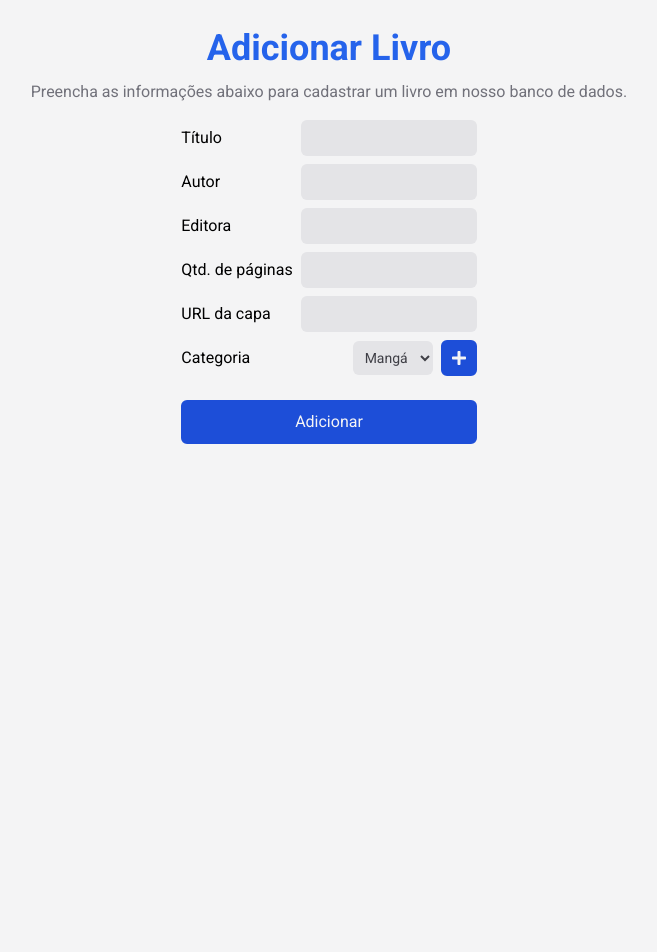
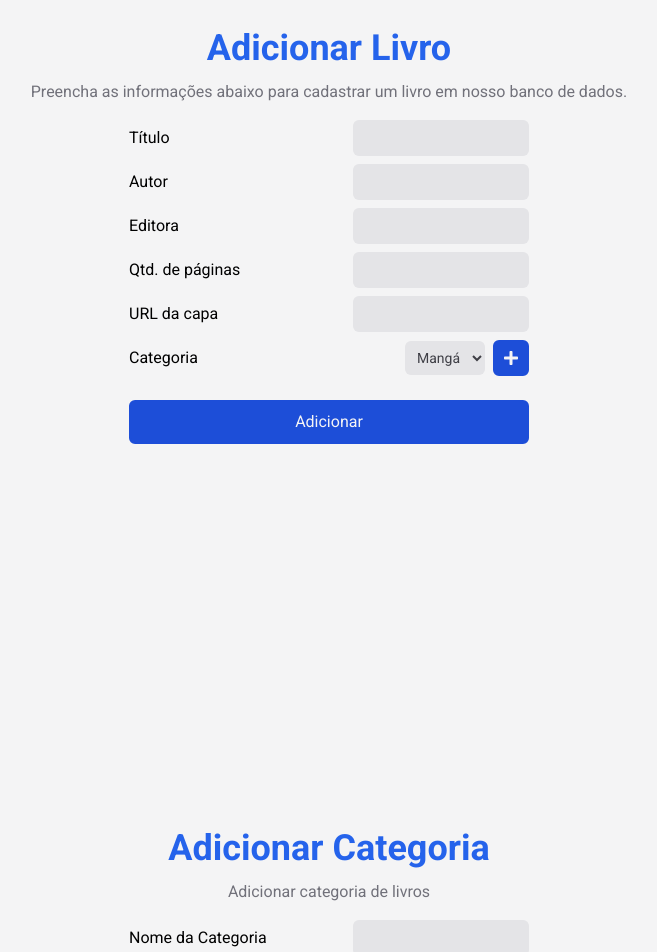
Before and after one commit to joaovictornovais/BookHub, a React (Vite) app: page / in a window 1280 px wide. Shown: the part 800-1752 px from the top of the page, without its empty margins (311-968 px from the left). Before the commit the page ends 1600 px from the top, so only its background shows below. Built offline with nearby package versions, Linux system fonts and the light colour scheme.

Commit message:
reutilização do Form e pagina para adicionar categoria

```diff
--- a/src/App.jsx
+++ b/src/App.jsx
@@ -1,6 +1,7 @@
 import React, { useEffect, useState } from "react";
 import SearchBook from "./pages/SearchBook";
 import AddBook from "./pages/AddBook";
+import AddCategory from "./pages/AddCategory";
 
 const App = () => {
   const [search, setSearch] = useState("");
@@ -46,6 +47,7 @@ const App = () => {
     <>
       <SearchBook books={filteredBooks} search={search} setSearch={setSearch} />
       <AddBook />
+      <AddCategory />
     </>
   );
 };
--- /dev/null
+++ b/src/components/Form.jsx
@@ -0,0 +1,13 @@
+import React from "react";
+import Button from "./Button";
+
+const Form = ({ children, button }) => {
+  return (
+    <form className="flex flex-col gap-6 w-[400px]">
+      <div className="flex flex-col gap-2">{children}</div>
+      <Button>Adicionar</Button>
+    </form>
+  );
+};
+
+export default Form;
--- a/src/pages/AddBook.jsx
+++ b/src/pages/AddBook.jsx
@@ -4,6 +4,7 @@ import Button from "../components/Button";
 import FormInput from "../components/FormInput";
 import FormTitle from "../components/FormTitle";
 import FormSection from "../components/FormSection";
+import Form from "../components/Form";
 
 const AddBook = () => {
   const subtitle =
@@ -12,8 +13,7 @@ const AddBook = () => {
   return (
     <FormSection>
       <FormTitle subtitle={subtitle}>Adicionar Livro</FormTitle>
-      <form className="flex flex-col gap-6">
-        <div className="flex flex-col gap-2">
+      <Form>
         <FormInput>Título</FormInput>
         <FormInput>Autor</FormInput>
         <FormInput>Editora</FormInput>
@@ -33,9 +33,7 @@ const AddBook = () => {
             </Button>
           </div>
         </div>
-        </div>
-        <Button>Adicionar</Button>
-      </form>
+      </Form>
     </FormSection>
   );
 };
--- /dev/null
+++ b/src/pages/AddCategory.jsx
@@ -0,0 +1,20 @@
+import React from "react";
+import FormSection from "../components/FormSection";
+import FormTitle from "../components/FormTitle";
+import Form from "../components/Form";
+import FormInput from "../components/FormInput";
+
+const AddCategory = () => {
+  const subtitle = "Adicionar categoria de livros";
+
+  return (
+    <FormSection>
+      <FormTitle subtitle={subtitle}>Adicionar Categoria</FormTitle>
+      <Form>
+        <FormInput>Nome da Categoria</FormInput>
+      </Form>
+    </FormSection>
+  );
+};
+
+export default AddCategory;
```
Lines whose indentation alone changed are shown as unchanged.
